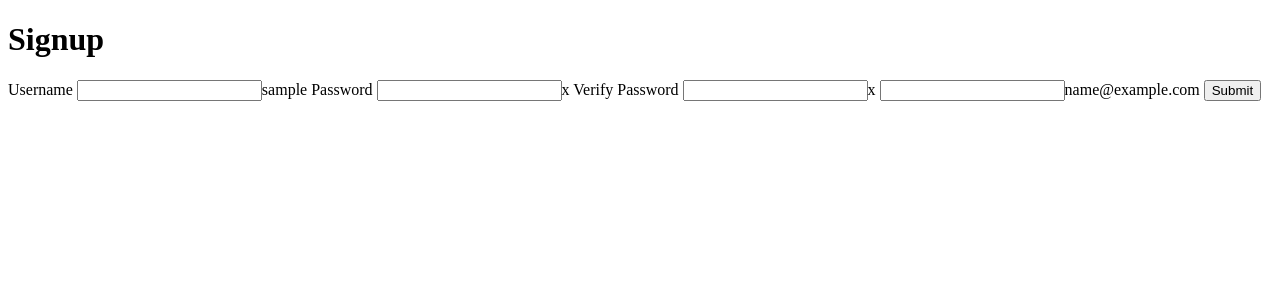
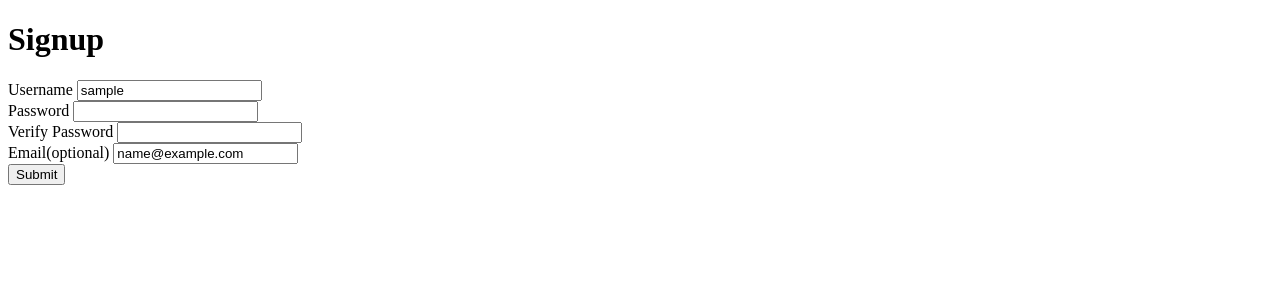
Before and after one commit to Xelfray/user-signup, a Flask app: template templates/index.html in a window 1280 px wide. Shown: the top 300 px of the page. Run offline with Flask 2, Linux system fonts and the light colour scheme; the template is opened without the code that fills it: most values are stand-ins (such as "Sample title", 1, 10 or a date in 2020).

Commit message:
everything working

```diff
--- a/main.py
+++ b/main.py
@@ -1,8 +1,53 @@
-from flask import Flask, redirect, render_template, request
+from flask import Flask, request, redirect, render_template
+import re
 
-app=Flask(__name__)
-app.config['DEBUG']=True
+app = Flask(__name__)
+app.config['DEBUG'] = True
 
-@app.route('/')
+@app.route("/", methods=['POST','GET'])
 def index():
-    return render_template('index.html')
+    if request.method=='POST':
+        error_name=''
+        error_password=''
+        error_email=''
+        username = request.form['username']
+        password_top = request.form['password_top']
+        password_bot = request.form['password_bot']
+        email=request.form['email']
+
+        uname=re.compile('\S{3,20}$')
+        unamecheck=uname.match(username)
+        if not unamecheck:
+            error_name='Please enter an username between 3 and 20 characters and no spaces.'
+
+        if password_bot!=password_top:
+            error_password='Passwords do not match'
+        else:
+            password=re.compile('\S{3,20}$')
+            password_check=password.match(password_top)
+            if not password_check:
+                error_password='Please enter a password between 3 and 20 characteres and no spaces.'
+
+        if email:
+            email_re=re.compile('\S+@\S+\.\S+')
+            email_check=email_re.match(email)
+            if not email_check:
+                error_email="""Please enter an email containing a single @,
+                              a single ., contains no spaces, and is between 3 and 20 characters long."""
+
+        if error_email or error_password or error_name:
+            return render_template('index.html',error_name=error_name,
+                                   error_password=error_password,
+                                   error_email=error_email,
+                                   email=email,
+                                   username=username)
+        else:
+            return render_template('welcome.html',
+                                    username=username)
+
+
+
+    else:
+        return render_template('index.html')
+
+app.run()
--- a/templates/base.html
+++ b/templates/base.html
@@ -1,6 +1,11 @@
 <!doctype html>
 <html>
     <head>
+        <style>
+            .error{
+                color: red
+            }
+        </style>
         <title></title>
     </head>
     <body>
--- a/templates/index.html
+++ b/templates/index.html
@@ -5,17 +5,17 @@
 
 <form method="post">
     <label>Username
-        <input type="text" name="username">{{username}}</input>
-    </label>
+        <input type="text" name="username" value="{{username}}" />
+    </label><span class="error">{{error_name}}</span><br />
     <label>Password
-        <input type="password" name="password_top">{{password_top}}</input>
-    </label>
+        <input type="password" name="password_top" />
+    </label><span class="error">{{error_password}}</span><br />
     <label>Verify Password
-        <input type="password" name="password_bot">{{password_bot}}</input>
-    </label>
-    <label>
-        <input type="text" name="email">{{email}}</input>
-    </label>
+        <input type="password" name="password_bot" />
+    </label><span class="error">{{error_password}}</span><br />
+    <label>Email(optional)
+        <input type="text" name="email" value="{{email}}"/>
+    </label><span class="error">{{error_email}}</span><br />
     <input type="submit" value="Submit" />
 </form>
 
--- /dev/null
+++ b/templates/welcome.html
@@ -0,0 +1,5 @@
+{% extends 'base.html' %}
+
+{% block content %}
+<h1>Welcome, {{username}}!!!!</h1>
+{% endblock %}
```
Also changed, not shown: 1 other file.
